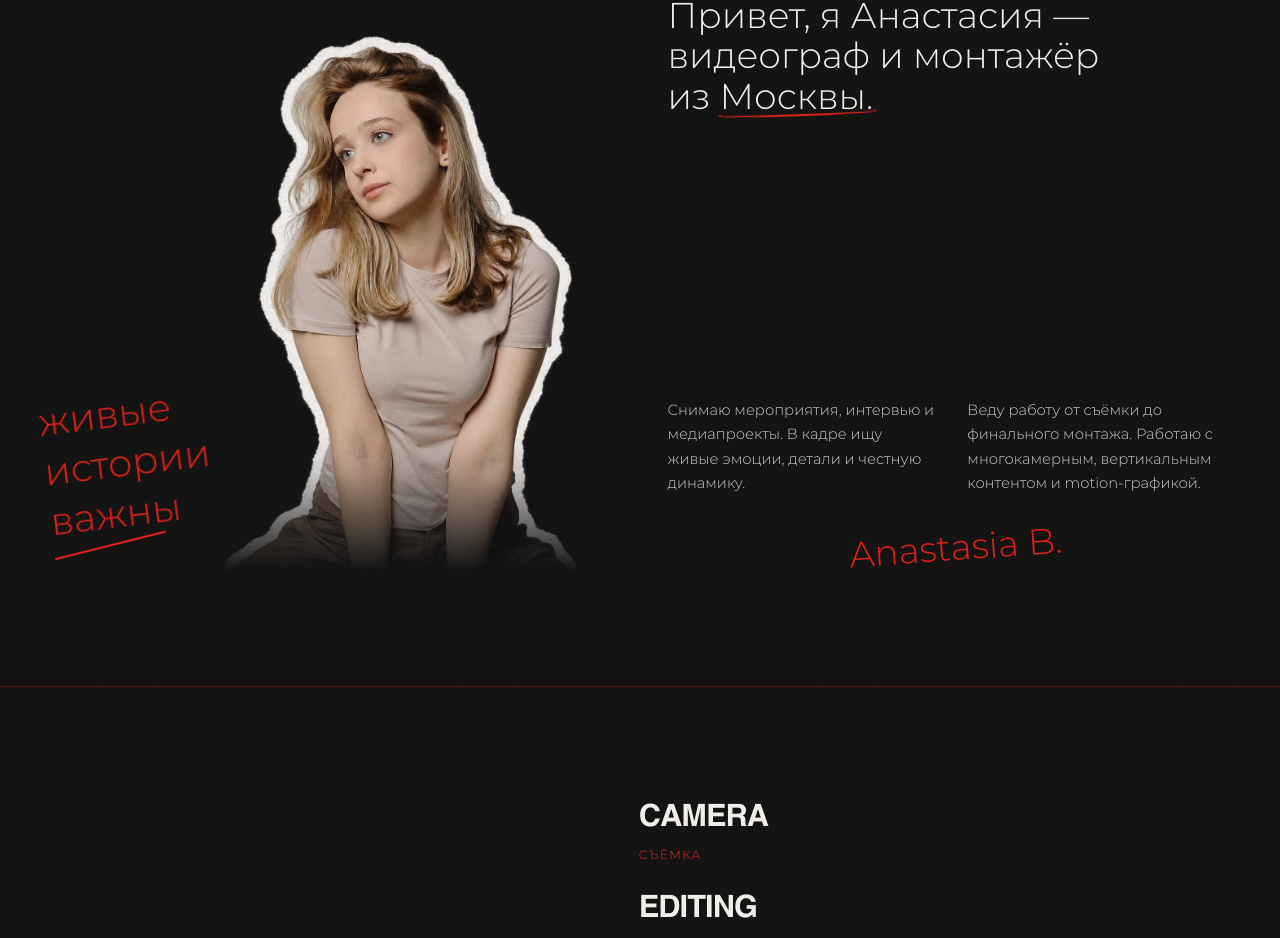
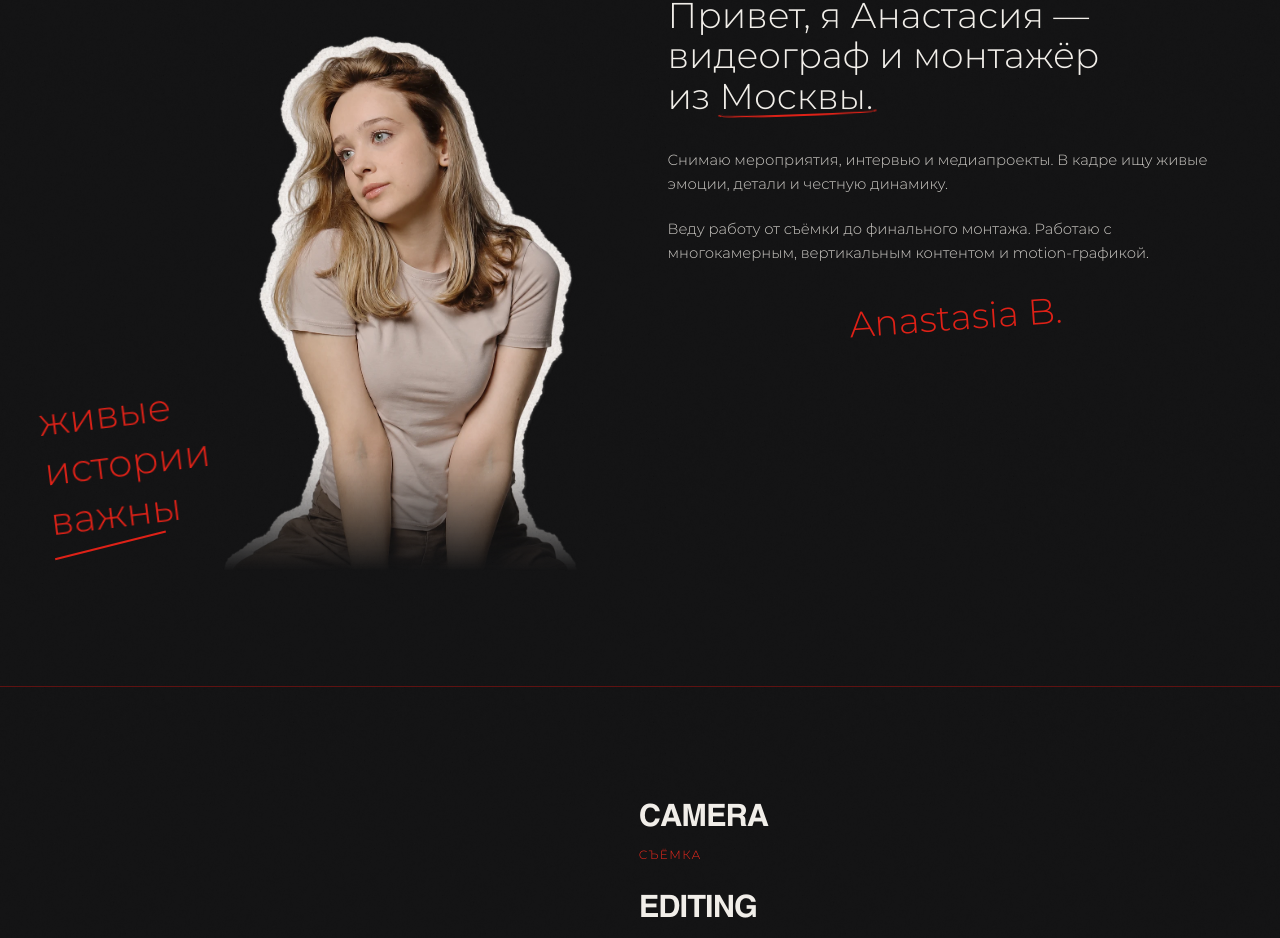
Before and after one commit to anastFILMS/portfolio, a React (Vite) app: page / in a window 1280 px wide. Shown: the part 3263-4201 px from the top of the page. Built offline with nearby package versions, Linux system fonts and the light colour scheme; a web font is replaced by a local one.

Commit message:
Stack About paragraphs beneath introduction

```diff
--- a/src/styles/editorial.css
+++ b/src/styles/editorial.css
@@ -415,7 +415,7 @@ img { display: block; width: 100%; }
   transform: rotate(-2deg);
   transform-origin: 0 50%;
 }
-.about-columns { display: grid; grid-template-columns: 1fr 1fr; gap: 2rem; margin-top: auto; padding-top: 3rem; color: #cfccc7; }
+.about-columns { display: grid; grid-template-columns: 1fr; gap: 1.25rem; max-width: 34rem; margin-top: 2rem; padding-top: 0; color: #cfccc7; }
 .about-columns p { font-size: clamp(0.92rem, 1.05vw, 1.05rem); line-height: 1.65; }
 .signature-motion { margin-top: 1.8rem; }
 .signature { width: max-content; margin-left: 32%; color: var(--red); font-family: var(--body); font-size: clamp(2rem, 3.8vw, 3.8rem); line-height: 1; transform: rotate(-4deg); }
```
